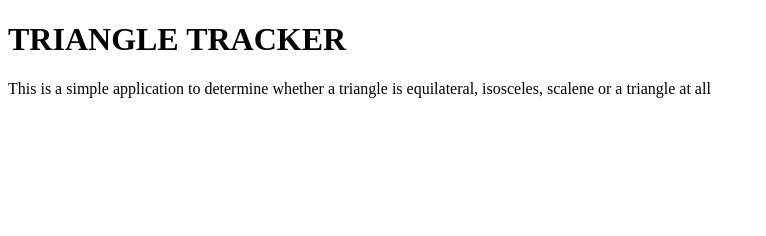
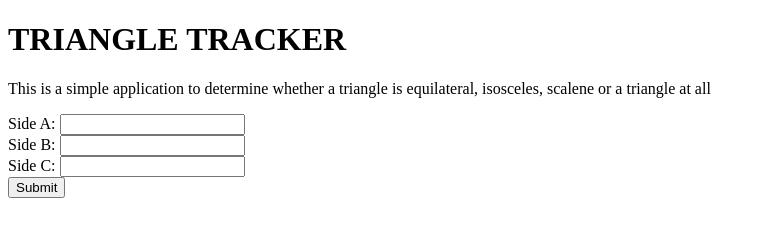
Before and after one commit to Bridget-Githinji/Triangle-Tracker, a plain HTML site: page index.html in a window 1280 px wide. Shown: the whole page, without its empty margins (0-766 px from the left). Drawn offline with Linux system fonts and the light colour scheme.

Commit message:
Add the button field

```diff
--- a/index.html
+++ b/index.html
@@ -10,6 +10,20 @@
     <h1>TRIANGLE TRACKER</h1>
     <p>This is a simple application to determine whether a triangle is equilateral, isosceles, scalene or a triangle at all</p>
 
+    <form>
+        <label for="sideA">Side A:</label>
+        <input type="number" name="number" value="" id="sideA"><br>
+
+        <label for="sideB">Side B:</label>
+        <input type="number" name="number" value="" id="sideB"><br>
+
+        <label for="sideC">Side C:</label>
+        <input type="number" name="number" value="" id="sideC"><br>
+
+        <button type="submit" onclick="findout()" value="Submit">Submit</button>
+
+    </form>
+
 
 
 </body>
```
